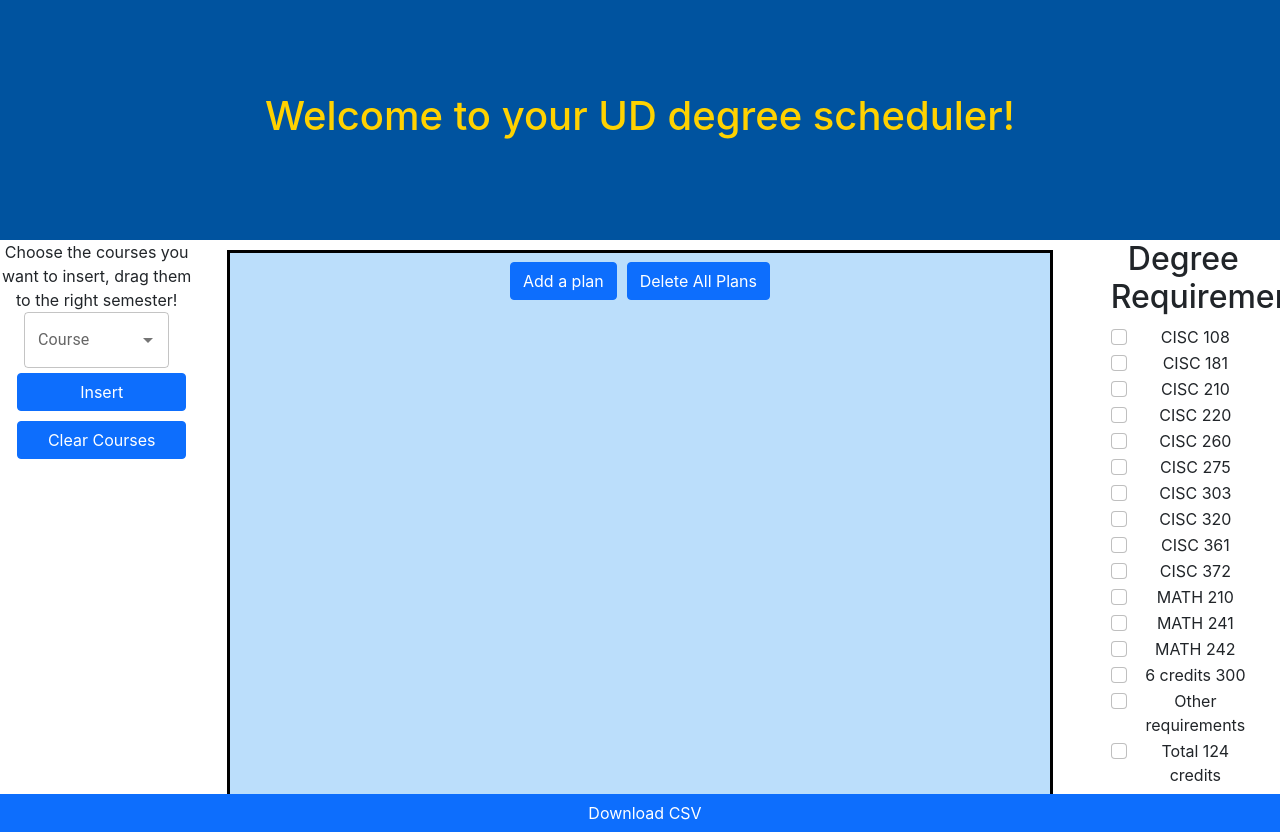
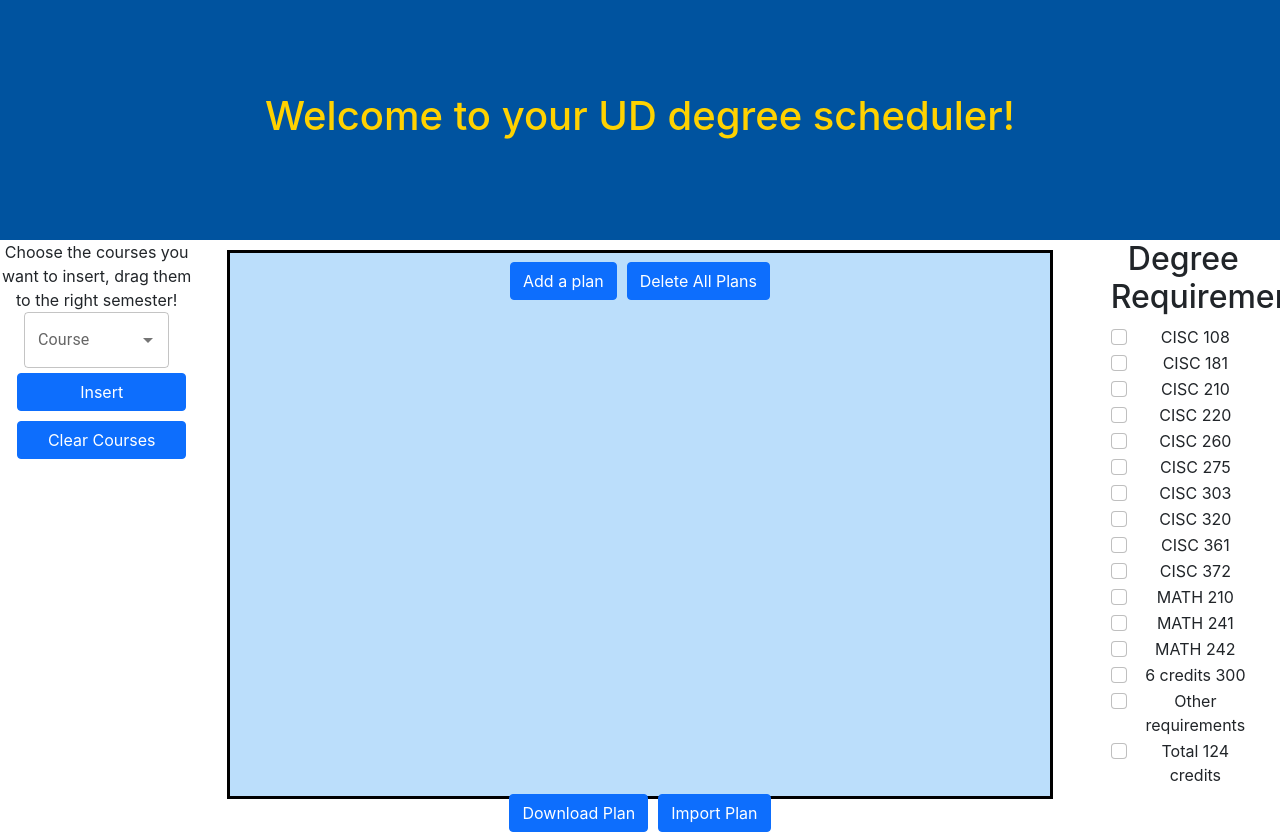
Before and after one commit to UD-CISC275-S22/cis-scheduler-team-5, a React (Create React App) app: page / in a window 1280 px wide. Shown: the top 837 px of the page. Built offline with nearby package versions, Linux system fonts and the light colour scheme.

Commit message:
Small button change

```diff
--- a/src/components/CSVFile.tsx
+++ b/src/components/CSVFile.tsx
@@ -21,5 +21,10 @@ export function CVSFile(): JSX.Element {
         hiddenElement.click();
     }
 
-    return <Button onClick={downloadFile}> Download CSV </Button>;
+    return (
+        <div>
+            <Button onClick={downloadFile}> Download Plan </Button>
+            <Button>Import Plan</Button>
+        </div>
+    );
 }
```
